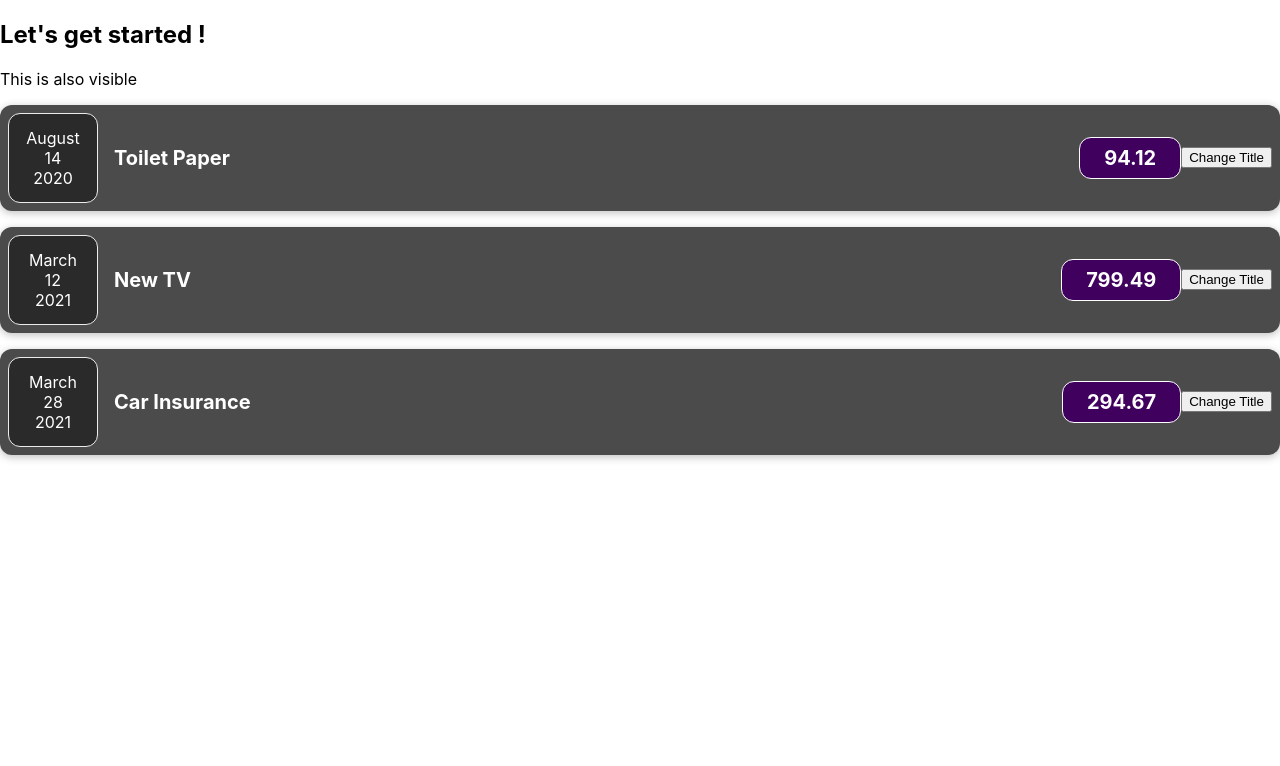
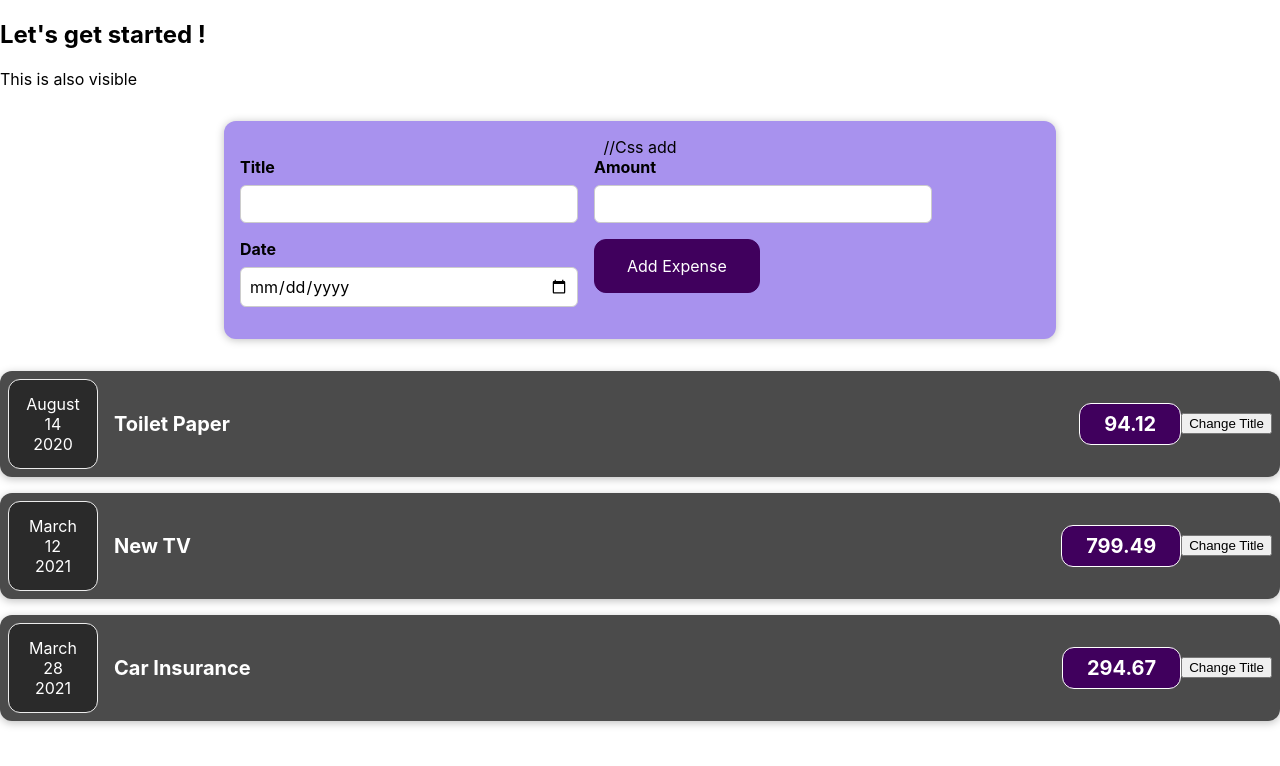
Before and after one commit to Pramod4636/FasalTech_Intership, a React (Create React App) app in the folder Learning_React/Section3_ReactBasicComponents/demoproj/: page / in a window 1280 px wide. Shown: the top 766 px of the page. Built offline with nearby package versions, Linux system fonts and the light colour scheme.

Commit message:
form is added

```diff
--- a/Learning_React/Section3_ReactBasicComponents/demoproj/src/App.js
+++ b/Learning_React/Section3_ReactBasicComponents/demoproj/src/App.js
@@ -1,6 +1,7 @@
 
 import './App.css';
-import ExpenseItem from './components/ExpenseItem';
+import ExpenseItem from './components/Expenses/ExpenseItem';
+import NewExpense from './components/NewExpense/NewExpense';
 const expenses = [
     {
       id: 'e1',
@@ -30,6 +31,7 @@
     <h2>Let's get started !</h2>
     <p>This is also visible </p>
 
+    <NewExpense/>
     <ExpenseItem date = {expenses[0].date} title = {expenses[0].title} price = {expenses[0].amount} />
     <ExpenseItem date = {expenses[1].date} title = {expenses[1].title} price = {expenses[1].amount} />
     <ExpenseItem date = {expenses[2].date} title = {expenses[2].title} price = {expenses[2].amount} />
--- a/Learning_React/Section3_ReactBasicComponents/demoproj/src/components/ExpenseDate.js
+++ b/Learning_React/Section3_ReactBasicComponents/demoproj/src/components/Expenses/ExpenseDate.js
@@ -1,5 +1,5 @@
 import React from 'react'
-import "./f2.css";
+import "./f3.css";
 const ExpenseDate = (props) => {
   const month = props.date.toLocaleString('en-US' , {month : 'long'}); //toLocalString('en-US',{month :'long'});
    const day = props.date.toLocaleString('en-US',{ day : '2-digit'});
--- /dev/null
+++ b/Learning_React/Section3_ReactBasicComponents/demoproj/src/components/NewExpense/ExpenseForm.js
@@ -0,0 +1,28 @@
+import React from 'react'
+import './f2.css';
+
+const ExpenseForm = () => {
+  return (
+   <form >
+    <div className='new-expense__controls'>
+    <div className = "new-expense__control">
+      <label >Title</label>
+        <input type="text" />
+    </div>
+    <div className = "new-expense__control">
+       <label >Amount</label>
+        <input type="number" min="0.01" step ='0.01' />
+    </div>
+    <div className = "new-expense__control">
+      <label >Date</label>
+        <input type="date" min='2019-01-01' max = '2022-12-31' />
+    </div>
+    <div className='new-expense__actions'>
+        <button type ="submit">Add Expense</button>
+    </div>
+    </div>
+   </form>
+  )
+}
+
+export default ExpenseForm
--- /dev/null
+++ b/Learning_React/Section3_ReactBasicComponents/demoproj/src/components/NewExpense/NewExpense.js
@@ -0,0 +1,12 @@
+import React from 'react';
+import './f1.css';
+import ExpenseForm from './ExpenseForm';
+const NewExpense = () => {
+  return (
+    <div className='new-expense'> //Css add
+        <ExpenseForm />
+    </div>
+  )
+}
+
+export default NewExpense
--- /dev/null
+++ b/Learning_React/Section3_ReactBasicComponents/demoproj/src/components/NewExpense/f1.css
@@ -0,0 +1,38 @@
+.new-expense {
+    background-color: #a892ee;
+    padding: 1rem;
+    margin: 2rem auto;
+    width: 50rem;
+    max-width: 95%;
+    border-radius: 12px;
+    text-align: center;
+    box-shadow: 0 1px 8px rgba(0, 0, 0, 0.25);
+}
+
+.new-expense button {
+    font: inherit;
+    cursor: pointer;
+    padding: 1rem 2rem;
+    border: 1px solid #40005d;
+    background-color: #40005d;
+    color: white;
+    border-radius: 12px;
+    margin-right: 1rem;
+}
+
+.new-expense button:hover,
+.new-expense button:active {
+    background-color: #510674;
+    border-color: #510674;
+}
+
+.new-expense button.alternative {
+    color: #220131;
+    border-color: transparent;
+    background-color: transparent;
+}
+
+.new-expense button.alternative:hover,
+.new-expense button.alternative:active {
+    background-color: #ddb3f8;
+}
--- /dev/null
+++ b/Learning_React/Section3_ReactBasicComponents/demoproj/src/components/NewExpense/f2.css
@@ -0,0 +1,26 @@
+.new-expense__controls {
+    display: flex;
+    flex-wrap: wrap;
+    gap: 1rem;
+    margin-bottom: 1rem;
+    text-align: left;
+}
+
+.new-expense__control label {
+    font-weight: bold;
+    margin-bottom: 0.5rem;
+    display: block;
+}
+
+.new-expense__control input {
+    font: inherit;
+    padding: 0.5rem;
+    border-radius: 6px;
+    border: 1px solid #ccc;
+    width: 20rem;
+    max-width: 100%;
+}
+
+.new-expense__actions {
+    text-align: right;
+}
```
Also changed, not shown: Learning_React/Section3_ReactBasicComponents/demoproj/src/components/Expenses/ExpenseItem.js (renamed from Learning_React/Section3_ReactBasicComponents/demoproj/src/components/ExpenseItem.js), Learning_React/Section3_ReactBasicComponents/demoproj/src/components/Expenses/f1.css (renamed from Learning_React/Section3_ReactBasicComponents/demoproj/src/components/f1.css), Learning_React/Section3_ReactBasicComponents/demoproj/src/components/Expenses/f3.css (renamed from Learning_React/Section3_ReactBasicComponents/demoproj/src/components/f2.css).
